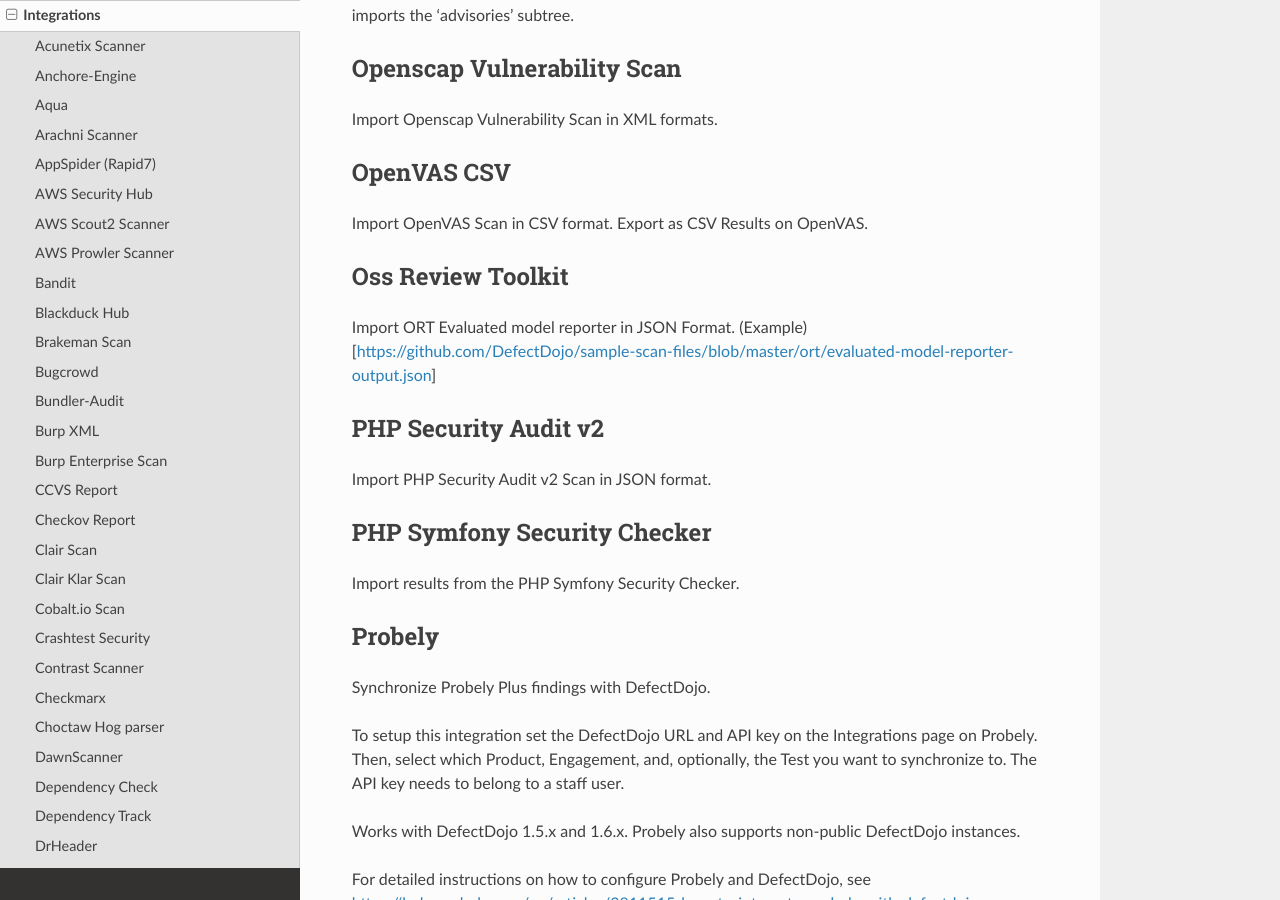
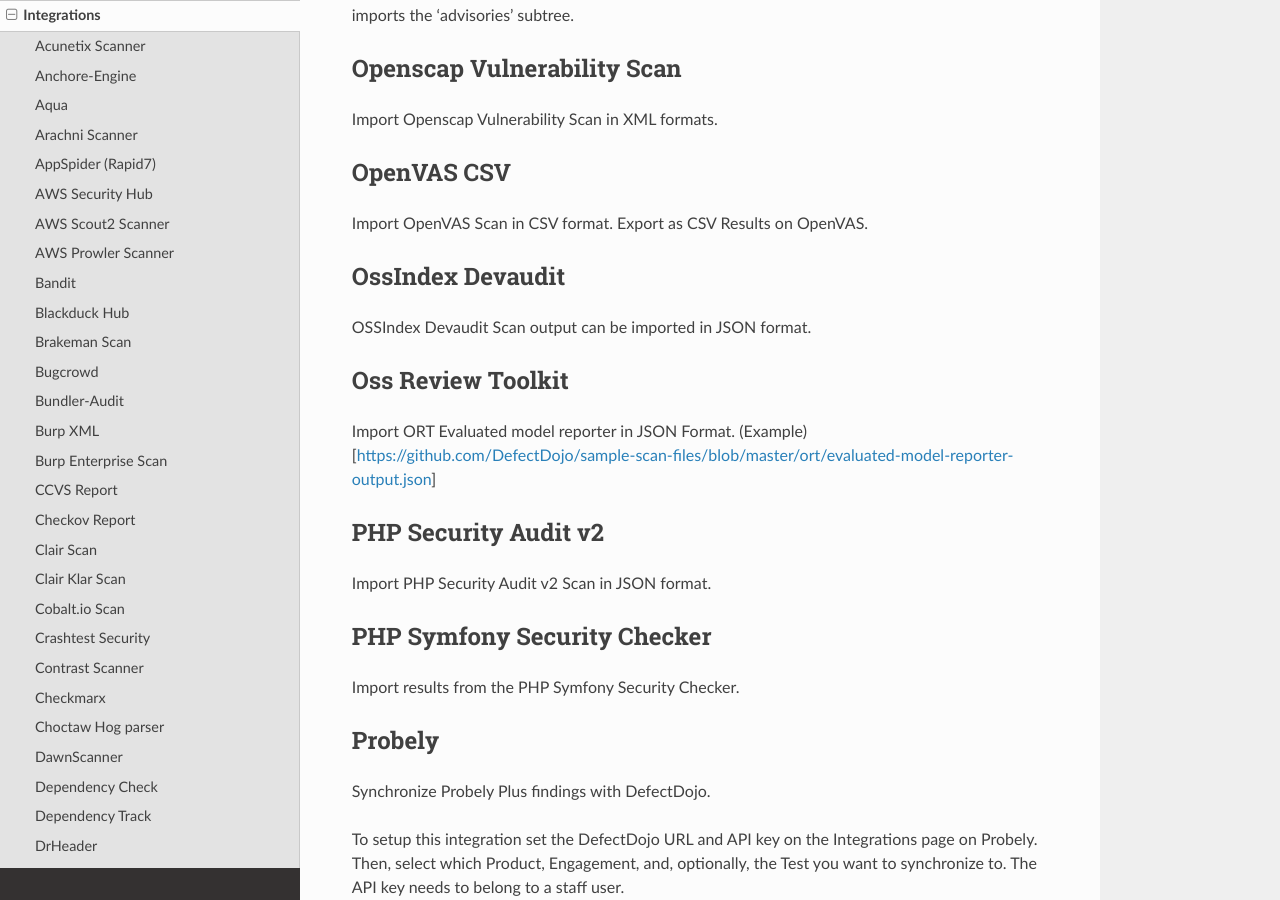
Before and after one commit to DefectDojo/Documentation, a Sphinx documentation site: the page built from docs/integrations.rst, in a window 1280 px wide and 900 px high, scrolled down 6681 px. Built offline with Sphinx 7.4.7 and the Read the Docs theme 2.0.0, drawn with Linux system fonts in a browser that asks for light colours.

Commit message:
3520: OSSIndex Devaudit documentation entry

```diff
--- a/docs/integrations.rst
+++ b/docs/integrations.rst
@@ -268,6 +268,10 @@
 -----------
 Import OpenVAS Scan in CSV format. Export as CSV Results on OpenVAS.
 
+OssIndex Devaudit
+-----------------
+OSSIndex Devaudit Scan output can be imported in JSON format.
+
 Oss Review Toolkit
 ------------------
 Import ORT Evaluated model reporter in JSON Format. (Example)[https://github.com/DefectDojo/sample-scan-files/blob/master/ort/evaluated-model-reporter-output.json]
```
